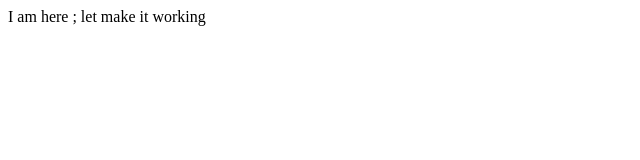
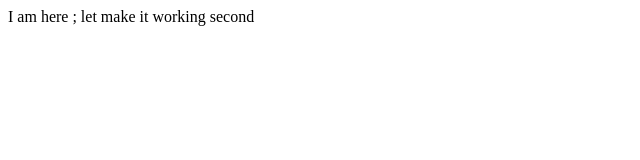
Before and after one commit to vinodkca/newGitTest, a plain HTML site: page Index.html in a window 1280 px wide. Shown: the full height of the page, 0-640 px from the left. Drawn offline with Linux system fonts and the light colour scheme.

Commit message:
index to second

```diff
--- a/Index.html
+++ b/Index.html
@@ -1,5 +1,5 @@
 <html>
 <body>
-I am here ; let make it working
+I am here ; let make it working second
 </body>
 </html>
```
